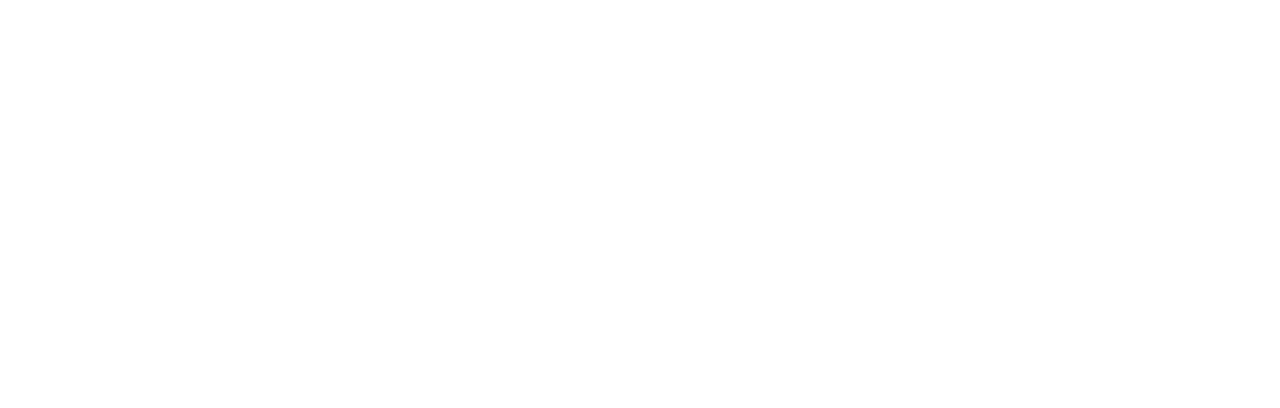
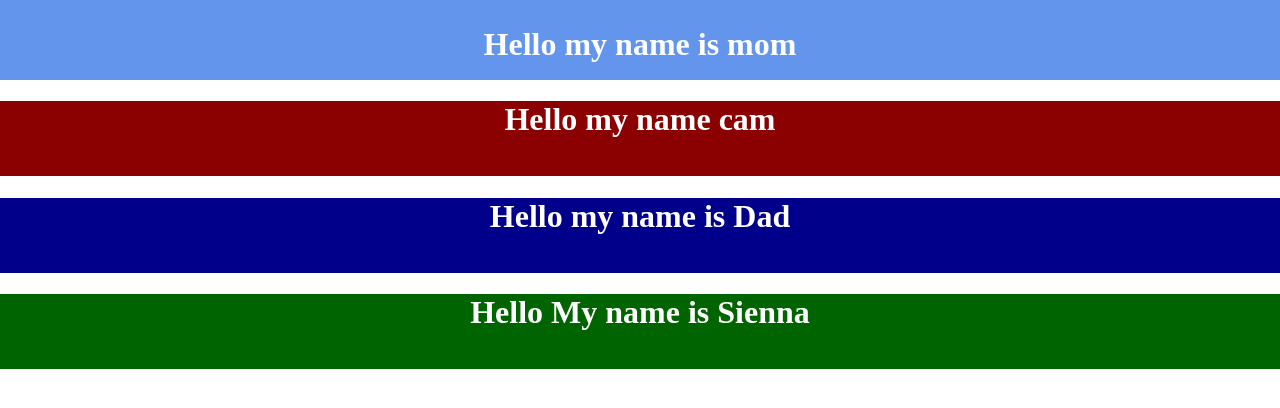
Before and after one commit to bencallis1/tutorials, a plain HTML site: page html-css-intro/index.html in a window 1280 px wide. Drawn offline with Linux system fonts and the light colour scheme.

Commit message:
cams first commit

```diff
--- a/html-css-intro/index.html
+++ b/html-css-intro/index.html
@@ -3,8 +3,22 @@
 <head>
     <meta charset="UTF-8">
     <title>This is the tab title</title>
+    <link rel="stylesheet" href="./main.css">
 </head>
 <body>
+<div class="main-header">
+    <h1 class="header">Hello my name is mom</h1>
+</div>
+<div class="one full">
+    <h1>Hello my name cam</h1>
+</div>
+<div class="two full">
+    <h1>Hello my name is Dad </h1>
+</div>
+<div class="three full">
+    <h1>Hello My name is Sienna</h1>
+</div>
+
 
 </body>
 </html>
--- a/html-css-intro/main.css
+++ b/html-css-intro/main.css
@@ -0,0 +1,34 @@
+body {
+    margin:0;
+    padding:0;
+}
+
+.main-header {
+    width:100%;
+    height: 75px;
+    margin-bottom: 10px;
+    background: cornflowerblue;
+    color: #fff;
+    text-align: center;
+    padding-top:5px;
+}
+
+.full {
+    width:100%;
+    height:75px;
+    margin-bottom: 10px;
+    text-align: center;
+    color: white;
+}
+
+.one {
+    background: darkred;
+}
+
+.two {
+    background: darkblue;
+}
+
+.three {
+    background: darkgreen;
+}
```
Also changed, not shown: 1 other file.
